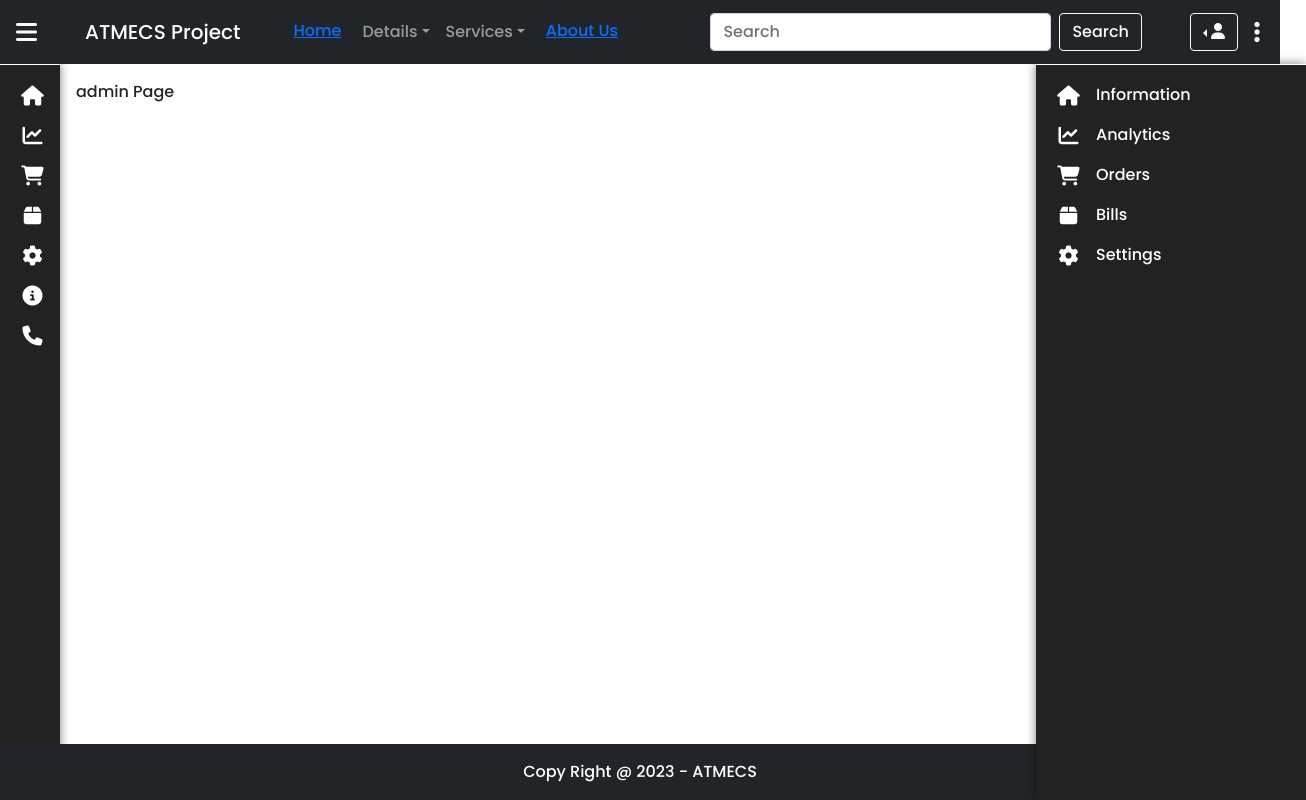
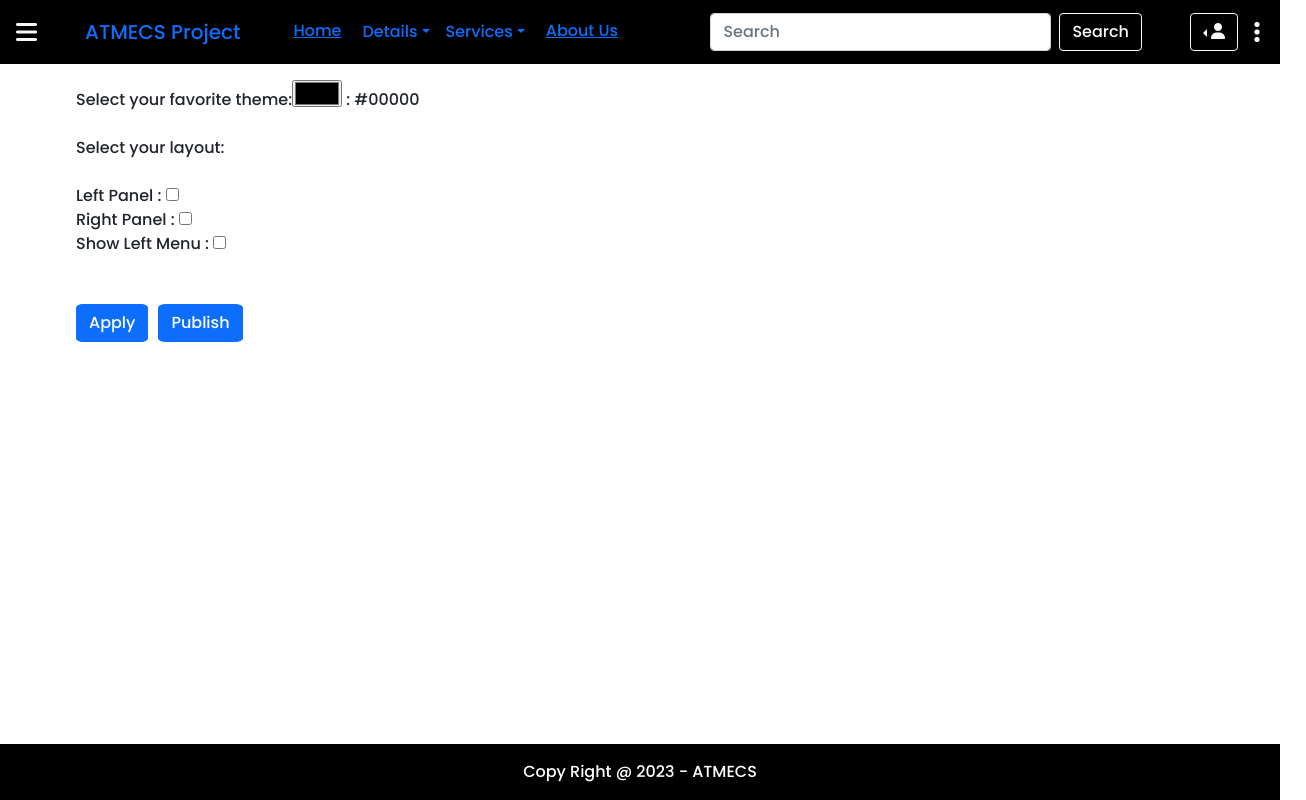
Before and after one commit to Atmecs-project/UI-POC, an Angular app: page /admin in a window 1280 px wide. Shown: the whole page, 1306 px wide, since content can reach past the window. Built offline with nearby package versions, Linux system fonts and the light colour scheme; sample sign-in values are in the browser's storage.

Commit message:
add localstorage for layout and themes

```diff
--- a/src/app/admin/admin.component.css
+++ b/src/app/admin/admin.component.css
@@ -0,0 +1,4 @@
+.buttonStyle{
+    border-radius: 10%;
+    margin-right: 10px;
+}
--- a/src/app/admin/admin.component.html
+++ b/src/app/admin/admin.component.html
@@ -1 +1,16 @@
-<p>admin Page</p>
+<form>
+    <label for="favcolor">Select your favorite theme:</label>
+    <input type="color" id="favcolor" name="favcolor" [(ngModel)]="favcolor"> : {{favcolor}}<br><br>
+
+    <label for="favlayout">Select your layout:</label><br><br>
+    Left Panel : <input type="checkbox" id="leftLayout" value="leftLayout" [(ngModel)]="leftLayout" name="leftLayout"><br>
+    Right Panel : <input type="checkbox" id="rightLayout" value="rightLayout" [(ngModel)]="rightLayout" name="rightLayout"><br>
+    Show Left Menu : <input type="checkbox" id="showLeftMenu" value="showLeftMenu" [(ngModel)]="showLeftMenu" name="showLeftMenu"><br>
+    <!-- Footer : <input type="checkbox" id="footerLayout" value="footerLayout" [(ngModel)]="footerLayout" name="footerLayout"><br> -->
+    <br><br>
+    <!-- <input type="submit" value="Apply" class="btn btn-primary buttonStyle"> -->
+    <!-- <input type="submit" value="Publish" class="btn btn-primary buttonStyle"> -->
+    <button value="Apply" class="btn btn-primary buttonStyle" (click)="apply()">Apply</button>
+    <button value="Publish" class="btn btn-primary buttonStyle" (click)="publish()">Publish</button>
+
+  </form>
--- a/src/app/admin/admin.component.ts
+++ b/src/app/admin/admin.component.ts
@@ -1,4 +1,5 @@
-import { Component, OnInit } from '@angular/core';
+import { Component, EventEmitter, Input, OnInit, Output } from '@angular/core';
+import { SharedServiceService } from '../shared-service.service';
 
 @Component({
   selector: 'app-admin',
@@ -7,9 +8,87 @@ import { Component, OnInit } from '@angular/core';
 })
 export class AdminComponent implements OnInit {
 
-  constructor() { }
+  favcolor : any;
+  // footerLayout: boolean = false;
+  rightLayout: boolean = false;
+  leftLayout: boolean = false;
+  showLeftMenu: boolean = false;
+  constructor( public sharedService : SharedServiceService) { }
 
   ngOnInit(): void {
+    if(!localStorage.getItem('layouttheme')){
+      this.sharedService.layoutTheme = '#00000';
+      this.favcolor = this.sharedService.layoutTheme;
+    }
+    else{
+      this.sharedService.layoutTheme = localStorage.getItem('layouttheme');
+      this.favcolor = this.sharedService.layoutTheme;
+    }
+
+    // if(!localStorage.getItem('footerLayout')){
+    //   this.sharedService.footerLayout = false;
+    //   this.footerLayout = this.sharedService.footerLayout;
+    // }
+    // else{
+    //   this.sharedService.footerLayout = localStorage.getItem('footerLayout') == 'true' ? true : false;
+    //   this.footerLayout = this.sharedService.footerLayout;
+    // }
+
+    if(!localStorage.getItem('leftLayout')){
+      this.sharedService.leftLayout = false;
+      this.leftLayout = this.sharedService.leftLayout;
+    }
+    else{
+      this.sharedService.leftLayout = localStorage.getItem('leftLayout') == 'true' ? true : false;
+      this.leftLayout = this.sharedService.leftLayout;
+    }
+
+    if(!localStorage.getItem('rightLayout')){
+      this.sharedService.rightLayout = false;
+      this.rightLayout = this.sharedService.rightLayout;
+    }
+    else{
+      this.sharedService.rightLayout = localStorage.getItem('rightLayout') == 'true' ? true : false;
+      this.rightLayout = this.sharedService.rightLayout;
+    }
+
+    if(!localStorage.getItem('showLeftMenu')){
+      this.sharedService.showLeftMenu = false;
+      this.showLeftMenu = this.sharedService.showLeftMenu;
+    }
+    else{
+      this.sharedService.showLeftMenu = localStorage.getItem('showLeftMenu') == 'true' ? true : false;
+      this.showLeftMenu = this.sharedService.showLeftMenu;
+    }
+
+  }
+
+  apply(){
+    console.log(this.favcolor);
+    // console.log(this.footerLayout);
+    console.log(this.rightLayout);
+    console.log(this.leftLayout);
+
+    localStorage.setItem('layouttheme', this.favcolor);
+    this.sharedService.layoutTheme = localStorage.getItem('layouttheme');
+
+    // localStorage.setItem('footerLayout', this.footerLayout ? 'true':'false');
+    // this.sharedService.footerLayout = localStorage.getItem('footerLayout') == 'true' ? true : false;
+
+    localStorage.setItem('leftLayout', this.leftLayout ? 'true':'false');
+    this.sharedService.leftLayout = localStorage.getItem('leftLayout') == 'true' ? true : false;
+
+    localStorage.setItem('rightLayout', this.rightLayout ? 'true':'false');
+    this.sharedService.rightLayout = localStorage.getItem('rightLayout') == 'true' ? true : false;
+
+    localStorage.setItem('showLeftMenu', this.showLeftMenu ? 'true':'false');
+    this.sharedService.showLeftMenu = localStorage.getItem('showLeftMenu') == 'true' ? true : false;
+
+    window.location.reload();
+
+  }
+  publish(){
+
   }
 
 }
--- a/src/app/app.component.css
+++ b/src/app/app.component.css
@@ -23,7 +23,7 @@ app-side-nav {
    width: 60px;
    height: calc(100vh - 4rem);
    box-shadow: 0px 0px 10px rgba(0,0,0,0.5);
-   background-color: rgb(34,34,34,1);
+   /* background-color: rgb(34,34,34,1); */
    border-top: 1px solid white;
    overflow: hidden;
    white-space: nowrap;
@@ -52,7 +52,7 @@ app-right-nav {
    left: 80%;
    height: calc(100vh - 4rem);
    box-shadow: 0px 0px 10px rgba(0,0,0,0.5);
-   background-color: rgb(34,34,34,1);
+   /* background-color: rgb(34,34,34,1); */
    border-top: 1px solid white;
    overflow: hidden;
    white-space: nowrap;
--- a/src/app/app.component.html
+++ b/src/app/app.component.html
@@ -19,10 +19,10 @@
     <app-footer></app-footer> -->
     <app-header (sideNavToggled)="sideNavStatus = $event;"></app-header>
   <main>
-    <app-side-nav [sideNavStatus]="sideNavStatus" [ngClass]="{'app-side-nav-open':sideNavStatus}"></app-side-nav>
+    <app-side-nav [sideNavStatus]="sideNavStatus" [ngClass]="{'app-side-nav-open':sideNavStatus}" [ngStyle]="{'background-color': _apiService.layoutTheme}" *ngIf="_apiService.leftLayout"></app-side-nav>
     <div class="display-area p-3" [ngClass]="{'display-area-shrink':sideNavStatus}">
       <router-outlet></router-outlet>
-      <app-right-nav [rsideNavStatus]="rsideNavStatus" [ngClass]="{'app-right-nav-open':rsideNavStatus}">
+      <app-right-nav [rsideNavStatus]="rsideNavStatus" [ngClass]="{'app-right-nav-open':rsideNavStatus}" [ngStyle]="{'background-color': _apiService.layoutTheme}" *ngIf="_apiService.rightLayout">
       </app-right-nav>
     </div>
     <app-footer></app-footer>
--- a/src/app/app.module.ts
+++ b/src/app/app.module.ts
@@ -14,6 +14,8 @@ import { LoginComponent } from './login/login.component';
 import { LandingpageComponent } from './landingpage/landingpage.component';
 import { AdminComponent } from './admin/admin.component';
 import { ReactiveFormsModule} from '@angular/forms';
+import { FormsModule } from '@angular/forms';
+
 @NgModule({
   declarations: [
     AppComponent,
@@ -31,7 +33,8 @@ import { ReactiveFormsModule} from '@angular/forms';
     BrowserModule,
     AppRoutingModule,
     HttpClientModule,
-    ReactiveFormsModule
+    ReactiveFormsModule,
+    FormsModule
   ],
   providers: [],
   bootstrap: [AppComponent]
--- a/src/app/footer/footer.component.css
+++ b/src/app/footer/footer.component.css
@@ -1,7 +1,7 @@
 footer{
     padding: 10px 10px;
     width: 100%;
-    background-color: #212529;
+    /* background-color: #212529; */
     color: white;
     position: fixed;
     left: 0;
--- a/src/app/footer/footer.component.html
+++ b/src/app/footer/footer.component.html
@@ -1,3 +1,3 @@
-<footer class="footer text-center p-3 ">
+<footer class="footer text-center p-3 " [ngStyle]="{'background-color': sharedService.layoutTheme}">
     <span>Copy Right @ 2023 - ATMECS</span>
    </footer>
--- a/src/app/footer/footer.component.ts
+++ b/src/app/footer/footer.component.ts
@@ -1,4 +1,5 @@
 import { Component } from '@angular/core';
+import { SharedServiceService } from '../shared-service.service';
 
 @Component({
   selector: 'app-footer',
@@ -6,5 +7,5 @@ import { Component } from '@angular/core';
   styleUrls: ['./footer.component.css']
 })
 export class FooterComponent {
-
+  constructor( public sharedService : SharedServiceService){}
 }
--- a/src/app/header/header.component.html
+++ b/src/app/header/header.component.html
@@ -1,4 +1,5 @@
-<nav class="navbar navbar-expand navbar-dark bg-dark px-2">
+<nav class="navbar navbar-expand px-2" [ngStyle]="{'background-color': _apiService.layoutTheme}">
+    <!-- navbar-dark bg-dark -->
     <div class="side-nav-button p-2 me-3 text-light" (click)="sideNavToggle()">
         <i class="fa-solid fa-bars"></i>
     </div>
--- a/src/app/header/header.component.ts
+++ b/src/app/header/header.component.ts
@@ -11,15 +11,29 @@ export class HeaderComponent implements OnInit {
  rsideNavToggled=new EventEmitter<boolean>();
 menuStatus:boolean=false;
 rmenuStatus:boolean=false;
+showLeftMenu:any;
 
   constructor(public _apiService: SharedServiceService){  }
   ngOnInit(): void {
+
+    if(!localStorage.getItem('showLeftMenu')){
+      this._apiService.showLeftMenu = false;
+      this.showLeftMenu = this._apiService.showLeftMenu;
+    }
+    else{
+      this._apiService.showLeftMenu = localStorage.getItem('showLeftMenu') == 'true' ? true : false;
+      this.showLeftMenu = this._apiService.showLeftMenu;
+    }
+
+    this.sideNavToggled.emit(this._apiService.showLeftMenu);
+
   }
 
   sideNavToggle()
   {
     this.menuStatus=!this.menuStatus;
-    this.sideNavToggled.emit(this.menuStatus);
+    // this.sideNavToggled.emit(this.menuStatus);
+    this.sideNavToggled.emit(this._apiService.showLeftMenu);
   }
   rsideNavToggle()
   {
--- a/src/app/shared-service.service.ts
+++ b/src/app/shared-service.service.ts
@@ -6,6 +6,11 @@ import { HttpClient, HttpHeaders } from '@angular/common/http';
 })
 export class SharedServiceService {
   public isLoggedIn: boolean = false;
+  public layoutTheme: any = '#000000';
+  public footerLayout: any;
+  public rightLayout: boolean = false;
+  public leftLayout: boolean = false;
+  public showLeftMenu : boolean = false;
   constructor( private _http: HttpClient) { }
 
   getUserData(){
```
